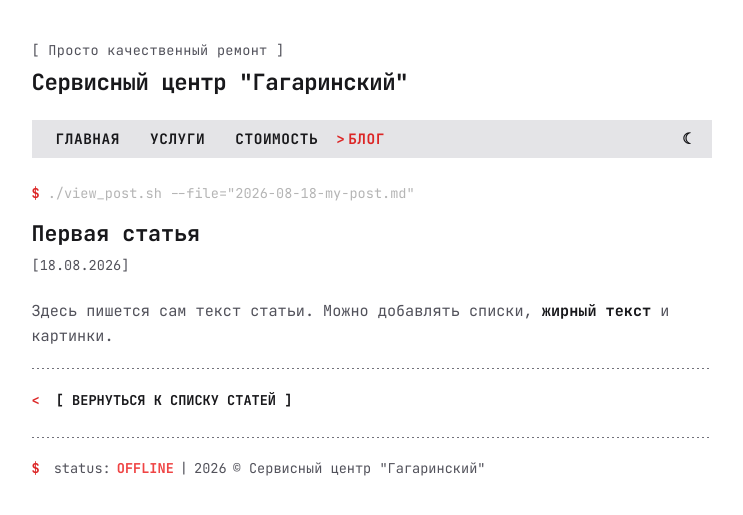
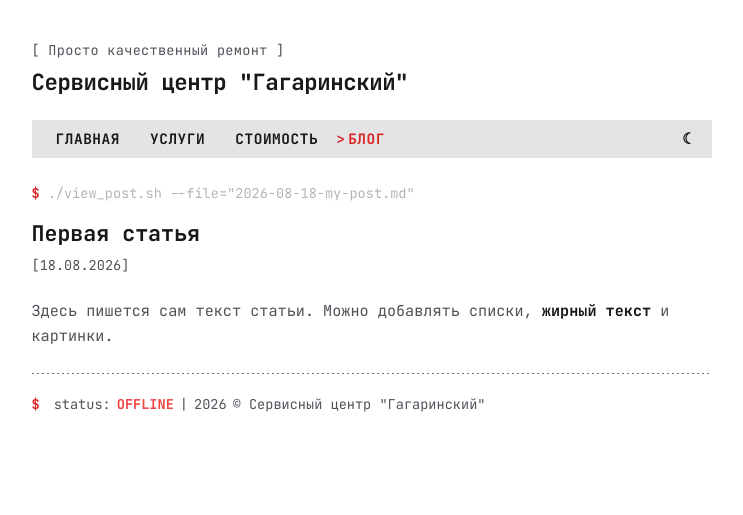
Before and after one commit to polinom11/polinom11.github.io, a Jekyll site: the page built from _posts/2026-08-18-my-post.md, in a window 1280 px wide. Shown: the top 515 px of the page, without its empty margins (261-1004 px from the left). Built offline with Jekyll 4.4.1, drawn with Linux system fonts in a browser that asks for light colours.

Commit message:
Update post.html

```diff
--- a/_layouts/post.html
+++ b/_layouts/post.html
@@ -87,14 +87,6 @@ layout: null
             <div class="post-content">
                 {{ content }}
             </div>
-
-            <div class="hr-dashed"></div>
-
-            <div style="margin-top: 20px;">
-                <a href="/blog.html" class="back-link">
-                    <span class="prompt"><</span> [ ВЕРНУТЬСЯ К СПИСКУ СТАТЕЙ ]
-                </a>
-            </div>
         </article>
     </main>
 
```
